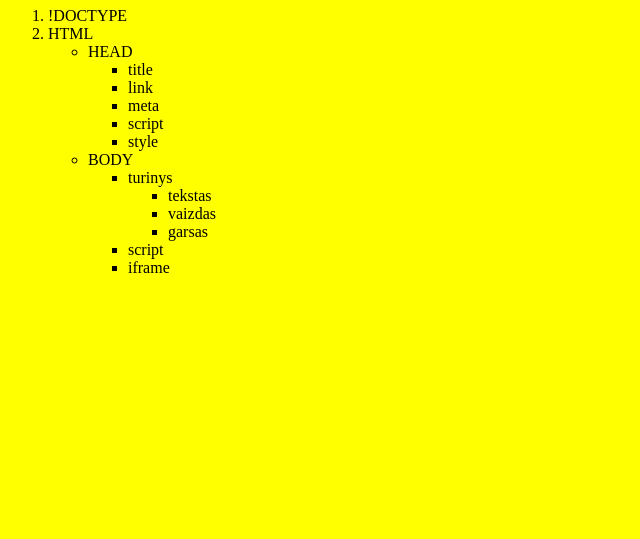
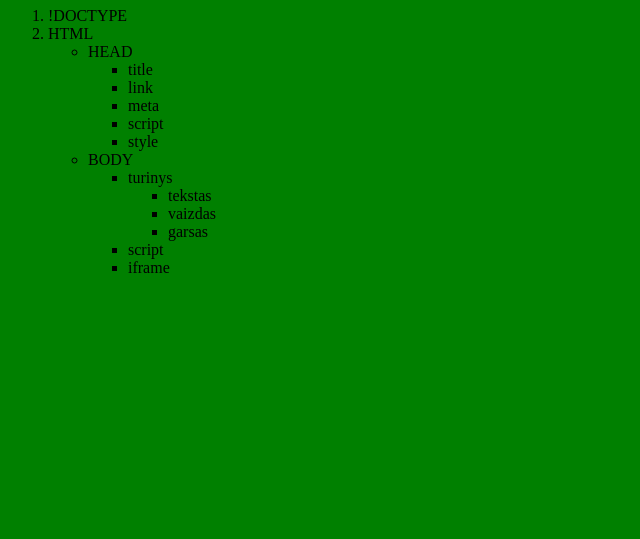
Before and after one commit to dkoncius/sarasas, a plain HTML site: page index.html in a window 1280 px wide. Shown: the part 261-800 px from the top of the page, without its empty margins (0-640 px from the left). Drawn offline with Linux system fonts and the light colour scheme.

Commit message:
Merge branch 'cak' of https://github.com/dkoncius/sarasas into cak

```diff
--- a/index.html
+++ b/index.html
@@ -6,7 +6,7 @@
     <meta name="viewport" content="width=device-width, initial-scale=1.0">
     <title>Sąrašai</title>
 </head>
-<body style="background: yellow;">
+<body style="background: green;">
     <h1>Pirkinių sąrašas</h1>
     <ol>
         <li>Pienas</li>
--- a/style.css
+++ b/style.css
@@ -2,3 +2,7 @@
     margin: 0;
     padding: 0;
 }
+
+body {
+    background: black;
+}
```
